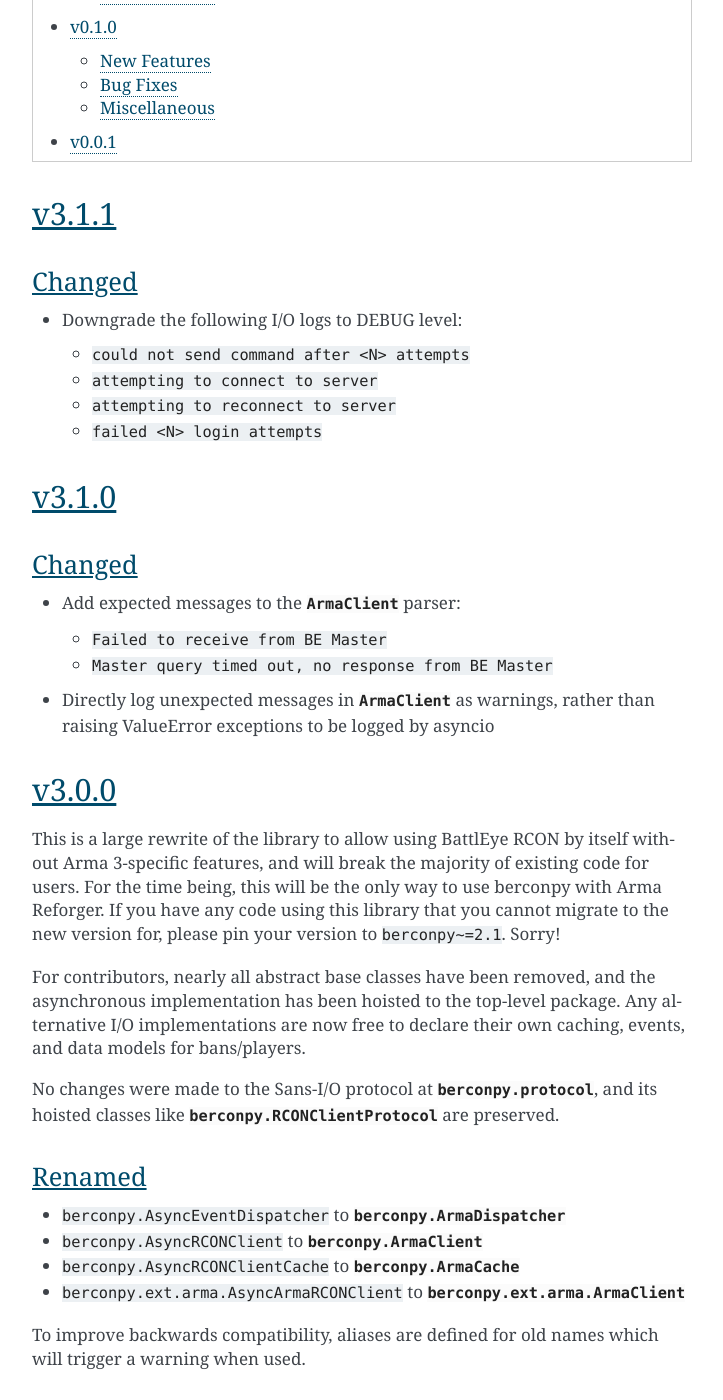
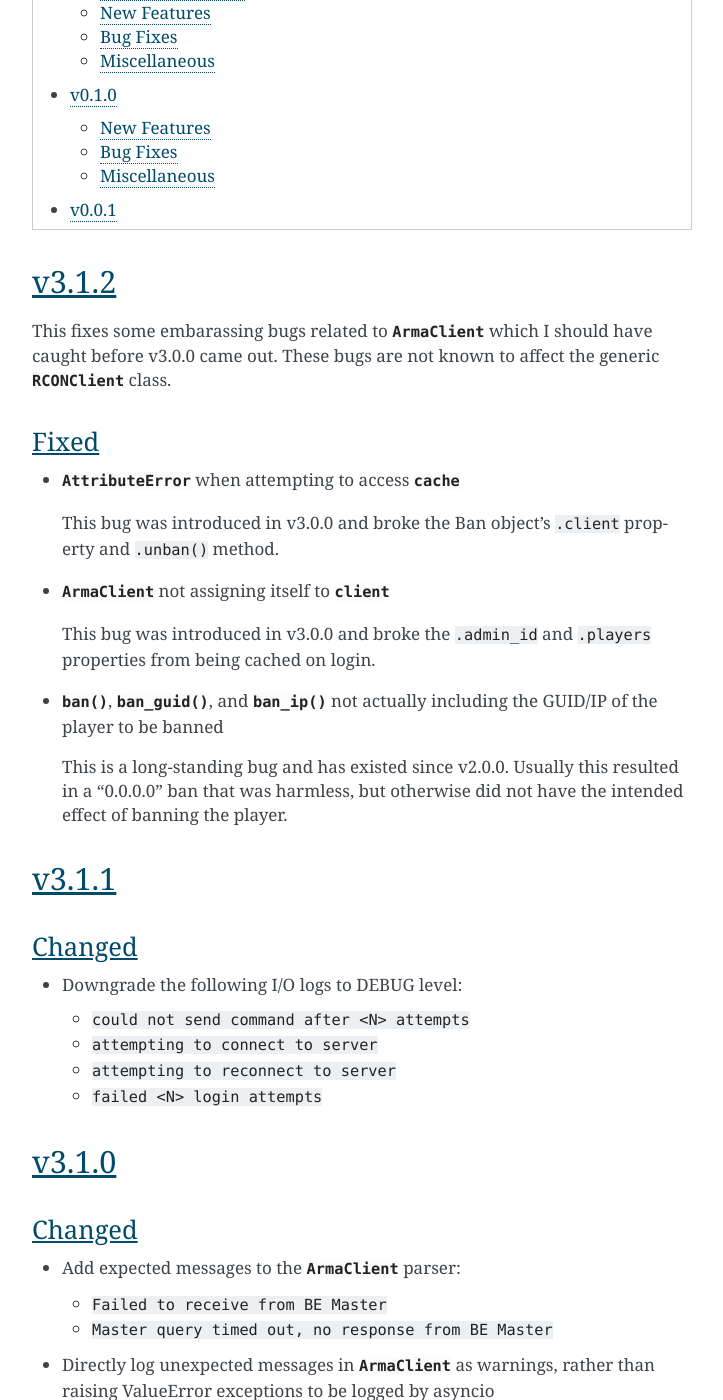
Before and after one commit to thegamecracks/berconpy, a Sphinx documentation site: the page built from docs/source/changelog.rst, in a window 1280 px wide and 1400 px high, scrolled down 1406 px. Shown: the whole window, without its empty margins (388-1111 px from the left). Built offline with Sphinx 7.4.7, drawn with Linux system fonts in a browser that asks for light colours; some of the changed text lies outside the part shown.

Commit message:
docs: add v3.1.2 to changelog

```diff
--- a/docs/source/changelog.rst
+++ b/docs/source/changelog.rst
@@ -4,6 +4,35 @@ Changelog
 .. contents::
   :depth: 2
   :local:
+
+v3.1.2
+------
+
+This fixes some embarassing bugs related to :py:class:`~berconpy.ArmaClient`
+which I should have caught before v3.0.0 came out.
+These bugs are not known to affect the generic :py:class:`~berconpy.RCONClient`
+class.
+
+Fixed
+^^^^^
+
+* :py:exc:`AttributeError` when attempting to access :py:class:`~berconpy.Ban.cache`
+
+  This bug was introduced in v3.0.0 and broke the Ban object's ``.client`` property
+  and ``.unban()`` method.
+
+* :py:class:`~berconpy.ArmaClient` not assigning itself to :py:class:`~berconpy.ArmaCache.client`
+
+  This bug was introduced in v3.0.0 and broke the ``.admin_id`` and ``.players``
+  properties from being cached on login.
+
+* :py:class:`~berconpy.ArmaClient.ban()`, :py:class:`~berconpy.Player.ban_guid()`,
+  and :py:class:`~berconpy.Player.ban_ip()` not actually including the GUID/IP
+  of the player to be banned
+
+  This is a long-standing bug and has existed since v2.0.0. Usually this resulted
+  in a "0.0.0.0" ban that was harmless, but otherwise did not have the intended
+  effect of banning the player.
 
 v3.1.1
 ------
```
